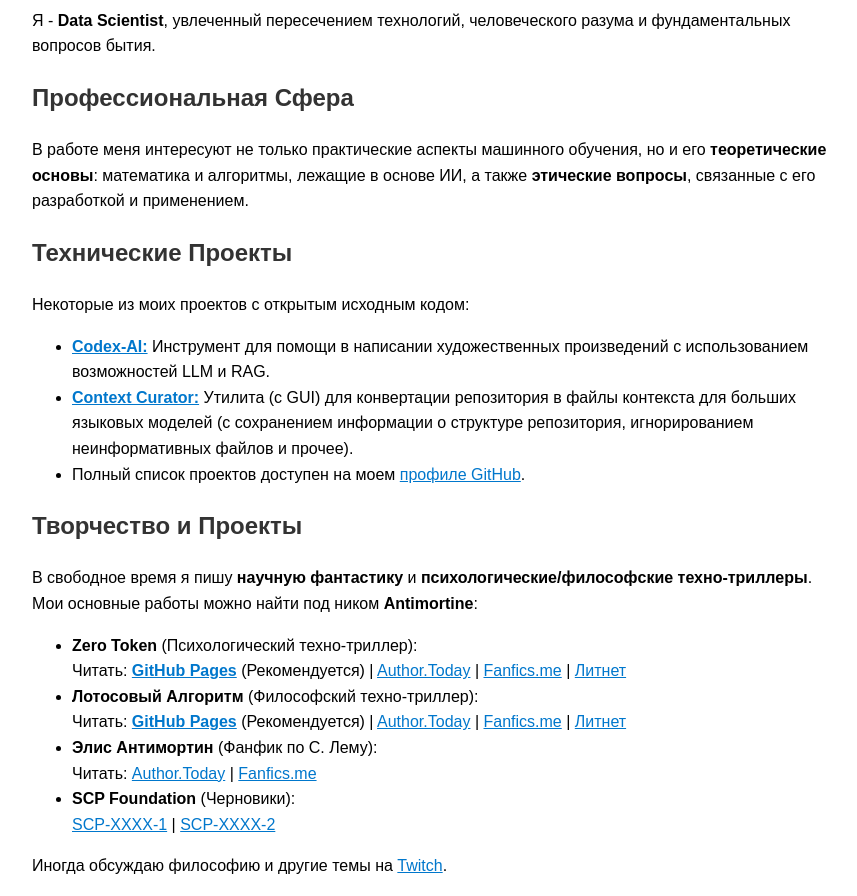
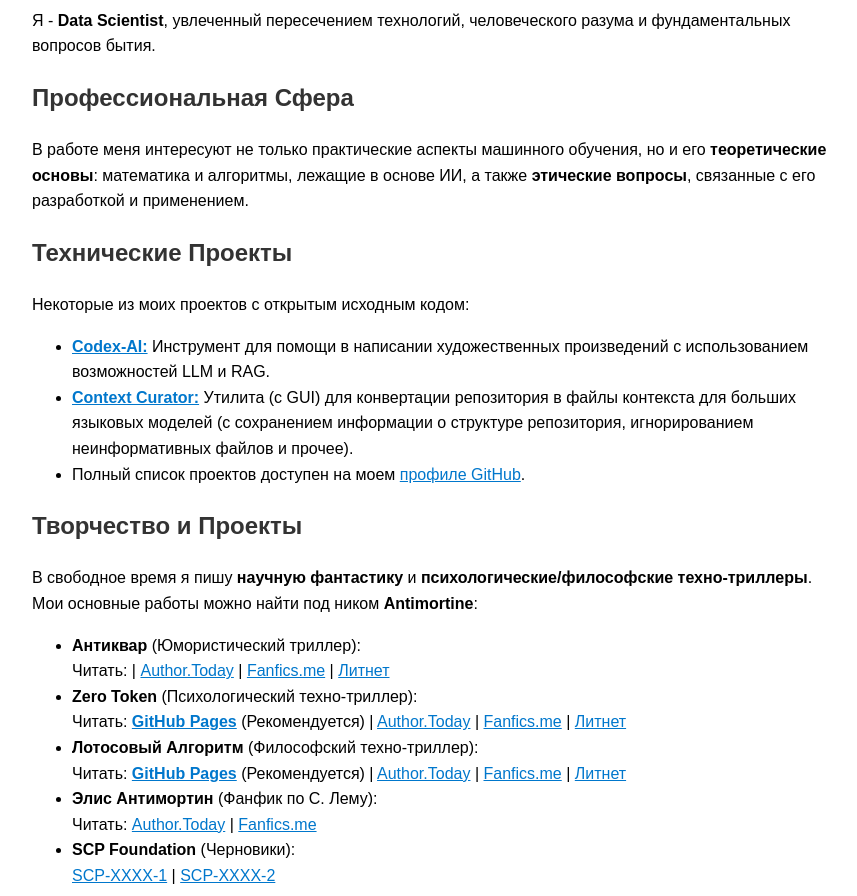
Before and after one commit to Antimortine/Antimortine.github.io, a plain HTML site: page index.html in a window 1280 px wide. Shown: the part 195-1091 px from the top of the page, without its empty margins (208-1065 px from the left). Drawn offline with Linux system fonts and the light colour scheme.

Commit message:
Добавил ссылки на "Антиквара"

```diff
--- a/index.html
+++ b/index.html
@@ -62,6 +62,13 @@
         В свободное время я пишу <strong>научную фантастику</strong> и <strong>психологические/философские техно-триллеры</strong>. Мои основные работы можно найти под ником <strong>Antimortine</strong>:
     </p>
     <ul>
+        <li>
+            <strong>Антиквар</strong> (Юмористический триллер):
+            <br>Читать:
+            | <a href="https://author.today/work/484577" target="_blank" rel="noopener noreferrer">Author.Today</a>
+            | <a href="https://fanfics.me/fic230581" target="_blank" rel="noopener noreferrer">Fanfics.me</a>
+            | <a href="https://litnet.com/ru/book/antikvar-b550909" target="_blank" rel="noopener noreferrer">Литнет</a>
+        </li>
         <li>
             <strong>Zero Token</strong> (Психологический техно-триллер):
             <br>Читать:
```
